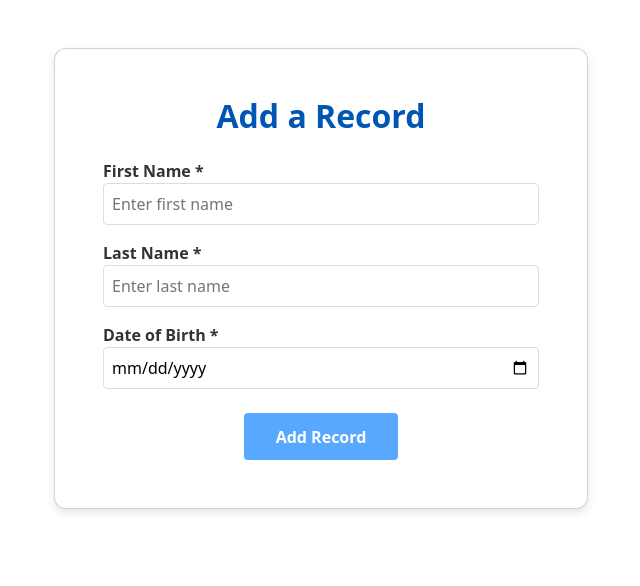
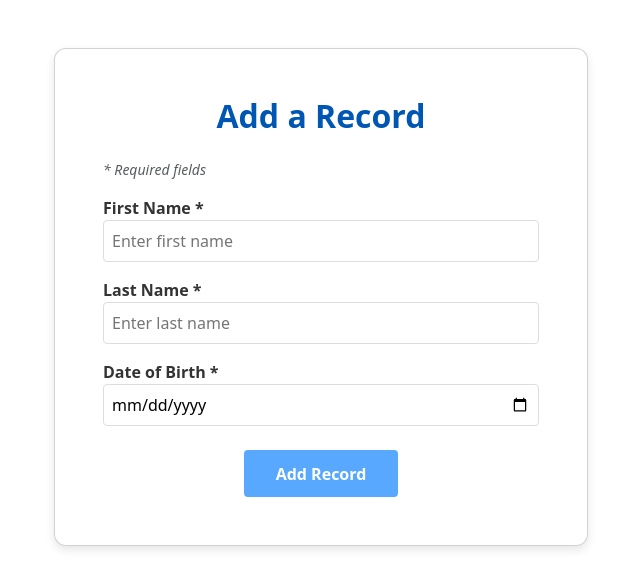
Before and after one commit to nelsonSigurd/simple-data-management, a Flask app: page /create in a window 1280 px wide. Shown: the part 100-686 px from the top of the page, without its empty margins (319-959 px from the left). Run offline with Flask 3, Linux system fonts and the light colour scheme; some libraries are stand-ins or nearby versions; some web fonts are replaced.

Commit message:
added required key above the inputs

```diff
--- a/simple-data-management/flask_app/templates/create.html
+++ b/simple-data-management/flask_app/templates/create.html
@@ -9,6 +9,8 @@
             <div id="create-card" class="card">
                 <div class="card-body">
                     <h2 id="create-title" class="text-center">Add a Record</h2>
+                    <!-- Key for required fields -->
+                    <p class="text-muted small"><em>* Required fields</em></p>
                     <form id="create-form">
                         <!-- First Name -->
                         <div class="form-group">
```
